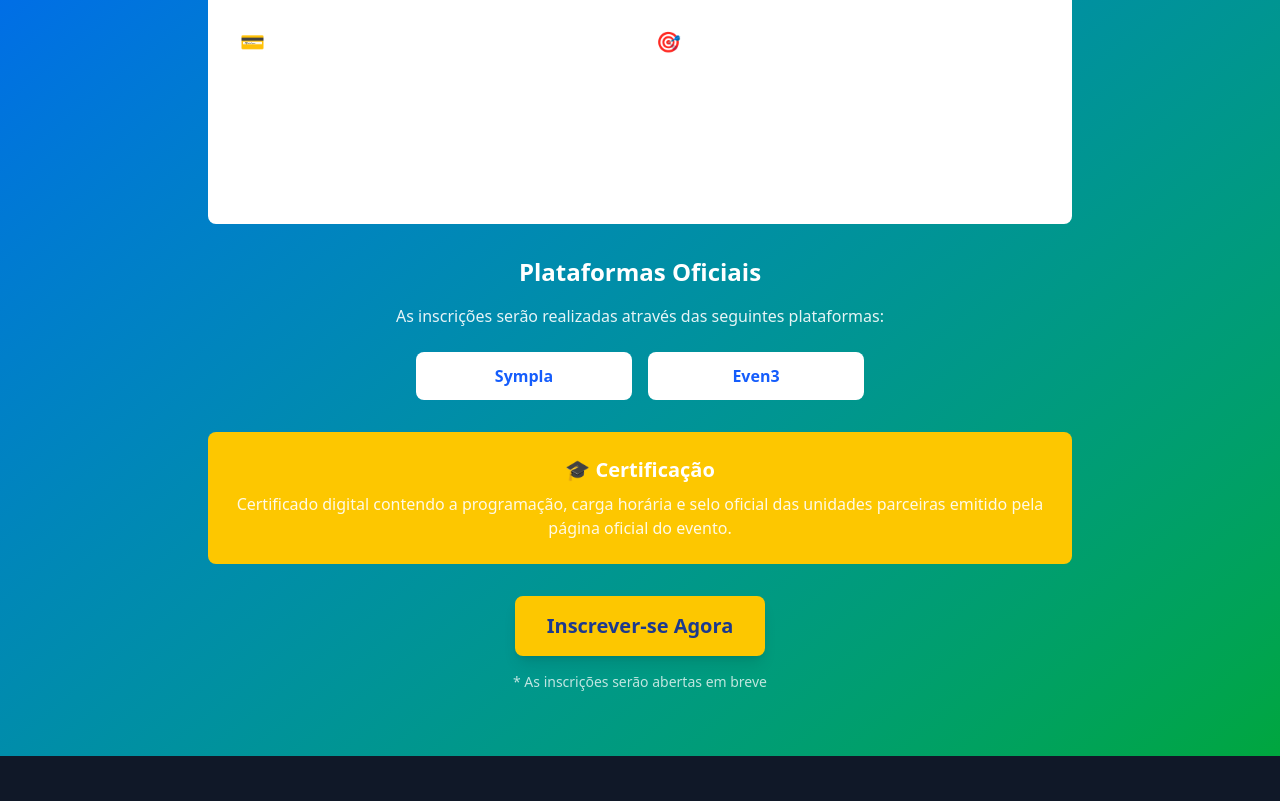
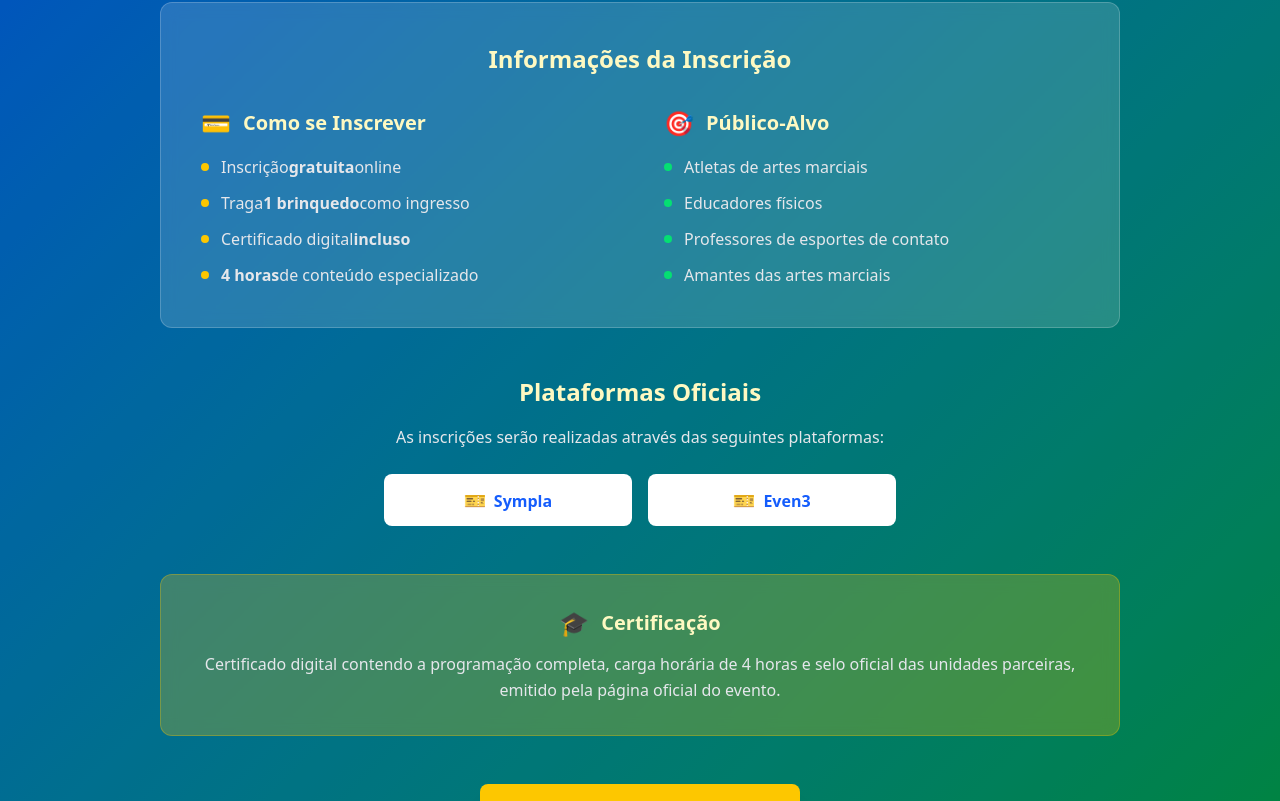
Before and after one commit to DIYSecurityLAB/codec, a Next.js app: page / in a window 1280 px wide. Shown: the part 6814-7615 px from the top of the page. Built offline with nearby package versions, Linux system fonts and the light colour scheme.

Commit message:
feat: enhance Registration component with improved layout, accessibility features, and detailed information

```diff
--- a/src/components/Registration.tsx
+++ b/src/components/Registration.tsx
@@ -6,75 +6,134 @@ interface RegistrationProps {
 
 const Registration: React.FC<RegistrationProps> = ({ className = '' }) => {
   return (
-    <section className={`py-16 bg-gradient-to-br from-blue-600 to-green-600 text-white ${className}`}>
-      <div className="container mx-auto px-4 max-w-4xl">
-        <div className="text-center mb-12">
-          <h2 className="text-4xl font-bold mb-4">
+    <section
+      className={`py-16 lg:py-20 bg-gradient-to-br from-blue-600 to-green-600 text-white relative ${className}`}
+      aria-labelledby="registration-title"
+    >
+      <div className="absolute inset-0 bg-black/20" aria-hidden="true"></div>
+      <div className="container mx-auto px-4 sm:px-6 lg:px-8 max-w-5xl relative z-10">
+        <div className="text-center mb-12 lg:mb-16">
+          <h2
+            id="registration-title"
+            className="text-3xl sm:text-4xl lg:text-5xl font-bold mb-4"
+          >
             Faça sua Inscrição
           </h2>
-          <p className="text-xl max-w-2xl mx-auto opacity-90">
+          <p className="text-lg sm:text-xl lg:text-2xl max-w-3xl mx-auto text-gray-100 leading-relaxed">
             Garante sua vaga no CODEC 2025 e contribua com a responsabilidade social
           </p>
         </div>
 
-        <div className="bg-white bg-opacity-10 backdrop-blur-sm rounded-lg p-8 mb-8">
-          <h3 className="text-2xl font-bold mb-6 text-center">Informações da Inscrição</h3>
+        <div className="bg-white/15 backdrop-blur-sm rounded-xl p-6 sm:p-8 lg:p-10 mb-8 lg:mb-12 border border-white/20">
+          <h3 className="text-xl sm:text-2xl font-bold mb-6 lg:mb-8 text-center text-yellow-100">
+            Informações da Inscrição
+          </h3>
 
-          <div className="grid md:grid-cols-2 gap-8">
+          <div className="grid lg:grid-cols-2 gap-8 lg:gap-12">
             <div>
-              <h4 className="text-xl font-semibold mb-4">💳 Como se Inscrever</h4>
-              <ul className="space-y-2 opacity-90">
-                <li>• Inscrição gratuita online</li>
-                <li>• Traga 1 brinquedo como ingresso</li>
-                <li>• Certificado digital incluso</li>
-                <li>• 4 horas de conteúdo especializado</li>
+              <h4 className="text-lg sm:text-xl font-semibold mb-4 flex items-center text-yellow-100">
+                <span className="text-2xl mr-3" aria-hidden="true">💳</span>
+                Como se Inscrever
+              </h4>
+              <ul className="space-y-3 text-gray-200" role="list">
+                <li className="flex items-center text-sm sm:text-base">
+                  <span className="w-2 h-2 bg-yellow-400 rounded-full mr-3 flex-shrink-0" aria-hidden="true"></span>
+                  Inscrição <strong>gratuita</strong> online
+                </li>
+                <li className="flex items-center text-sm sm:text-base">
+                  <span className="w-2 h-2 bg-yellow-400 rounded-full mr-3 flex-shrink-0" aria-hidden="true"></span>
+                  Traga <strong>1 brinquedo</strong> como ingresso
+                </li>
+                <li className="flex items-center text-sm sm:text-base">
+                  <span className="w-2 h-2 bg-yellow-400 rounded-full mr-3 flex-shrink-0" aria-hidden="true"></span>
+                  Certificado digital <strong>incluso</strong>
+                </li>
+                <li className="flex items-center text-sm sm:text-base">
+                  <span className="w-2 h-2 bg-yellow-400 rounded-full mr-3 flex-shrink-0" aria-hidden="true"></span>
+                  <strong>4 horas</strong> de conteúdo especializado
+                </li>
               </ul>
             </div>
 
             <div>
-              <h4 className="text-xl font-semibold mb-4">🎯 Público-Alvo</h4>
-              <ul className="space-y-2 opacity-90">
-                <li>• Atletas de artes marciais</li>
-                <li>• Educadores físicos</li>
-                <li>• Professores de esportes de contato</li>
-                <li>• Amantes das artes marciais</li>
+              <h4 className="text-lg sm:text-xl font-semibold mb-4 flex items-center text-yellow-100">
+                <span className="text-2xl mr-3" aria-hidden="true">🎯</span>
+                Público-Alvo
+              </h4>
+              <ul className="space-y-3 text-gray-200" role="list">
+                <li className="flex items-center text-sm sm:text-base">
+                  <span className="w-2 h-2 bg-green-400 rounded-full mr-3 flex-shrink-0" aria-hidden="true"></span>
+                  Atletas de artes marciais
+                </li>
+                <li className="flex items-center text-sm sm:text-base">
+                  <span className="w-2 h-2 bg-green-400 rounded-full mr-3 flex-shrink-0" aria-hidden="true"></span>
+                  Educadores físicos
+                </li>
+                <li className="flex items-center text-sm sm:text-base">
+                  <span className="w-2 h-2 bg-green-400 rounded-full mr-3 flex-shrink-0" aria-hidden="true"></span>
+                  Professores de esportes de contato
+                </li>
+                <li className="flex items-center text-sm sm:text-base">
+                  <span className="w-2 h-2 bg-green-400 rounded-full mr-3 flex-shrink-0" aria-hidden="true"></span>
+                  Amantes das artes marciais
+                </li>
               </ul>
             </div>
           </div>
         </div>
 
         <div className="text-center">
-          <div className="mb-8">
-            <h3 className="text-2xl font-bold mb-4">Plataformas Oficiais</h3>
-            <p className="opacity-90 mb-6">
+          <div className="mb-8 lg:mb-12">
+            <h3 className="text-xl sm:text-2xl font-bold mb-4 text-yellow-100">Plataformas Oficiais</h3>
+            <p className="text-gray-200 mb-6 text-sm sm:text-base leading-relaxed">
               As inscrições serão realizadas através das seguintes plataformas:
             </p>
 
-            <div className="grid md:grid-cols-2 gap-4 max-w-md mx-auto">
-              <button className="bg-white text-blue-600 font-bold py-3 px-6 rounded-lg hover:bg-gray-100 transition-colors duration-300">
+            <div className="grid sm:grid-cols-2 gap-4 max-w-lg mx-auto">
+              <button
+                className="bg-white text-blue-600 font-bold py-3 px-6 rounded-lg hover:bg-gray-100 focus-visible:bg-gray-100 transition-colors duration-300 focus-visible:ring-2 focus-visible:ring-white focus-visible:ring-offset-2 focus-visible:ring-offset-blue-600"
+                aria-label="Inscrever-se através da plataforma Sympla"
+                type="button"
+              >
+                <span className="text-lg mr-2" aria-hidden="true">🎫</span>
                 Sympla
               </button>
-              <button className="bg-white text-blue-600 font-bold py-3 px-6 rounded-lg hover:bg-gray-100 transition-colors duration-300">
+              <button
+                className="bg-white text-blue-600 font-bold py-3 px-6 rounded-lg hover:bg-gray-100 focus-visible:bg-gray-100 transition-colors duration-300 focus-visible:ring-2 focus-visible:ring-white focus-visible:ring-offset-2 focus-visible:ring-offset-blue-600"
+                aria-label="Inscrever-se através da plataforma Even3"
+                type="button"
+              >
+                <span className="text-lg mr-2" aria-hidden="true">🎫</span>
                 Even3
               </button>
             </div>
           </div>
 
-          <div className="bg-yellow-400 bg-opacity-20 rounded-lg p-6 mb-8">
-            <h4 className="text-xl font-bold mb-2">🎓 Certificação</h4>
-            <p className="opacity-90">
-              Certificado digital contendo a programação, carga horária e selo oficial
-              das unidades parceiras emitido pela página oficial do evento.
+          <div className="bg-yellow-400/25 backdrop-blur-sm rounded-xl p-6 sm:p-8 mb-8 lg:mb-12 border border-yellow-400/30">
+            <h4 className="text-lg sm:text-xl font-bold mb-3 flex items-center justify-center text-yellow-100">
+              <span className="text-2xl mr-3" aria-hidden="true">🎓</span>
+              Certificação
+            </h4>
+            <p className="text-gray-200 text-sm sm:text-base leading-relaxed">
+              Certificado digital contendo a programação completa, carga horária de 4 horas e selo oficial
+              das unidades parceiras, emitido pela página oficial do evento.
             </p>
           </div>
 
-          <button className="bg-yellow-400 text-blue-900 font-bold py-4 px-8 rounded-lg text-xl hover:bg-yellow-300 transition-colors duration-300 shadow-lg">
-            Inscrever-se Agora
-          </button>
+          <div className="space-y-4">
+            <button
+              className="w-full sm:w-auto bg-yellow-400 text-blue-900 font-bold py-4 px-8 lg:px-12 rounded-lg text-lg sm:text-xl hover:bg-yellow-300 focus-visible:bg-yellow-300 transition-colors duration-300 shadow-xl focus-visible:ring-2 focus-visible:ring-yellow-300 focus-visible:ring-offset-2 focus-visible:ring-offset-blue-600"
+              aria-label="Inscrever-se agora no CODEC 2025"
+              type="button"
+            >
+              <span className="text-2xl mr-2" aria-hidden="true">🚀</span>
+              Inscrever-se Agora
+            </button>
 
-          <p className="mt-4 text-sm opacity-75">
-            * As inscrições serão abertas em breve
-          </p>
+            <p className="text-sm text-gray-300 mt-4">
+              <span aria-hidden="true">⏳</span> As inscrições serão abertas em breve
+            </p>
+          </div>
         </div>
       </div>
     </section>
```
